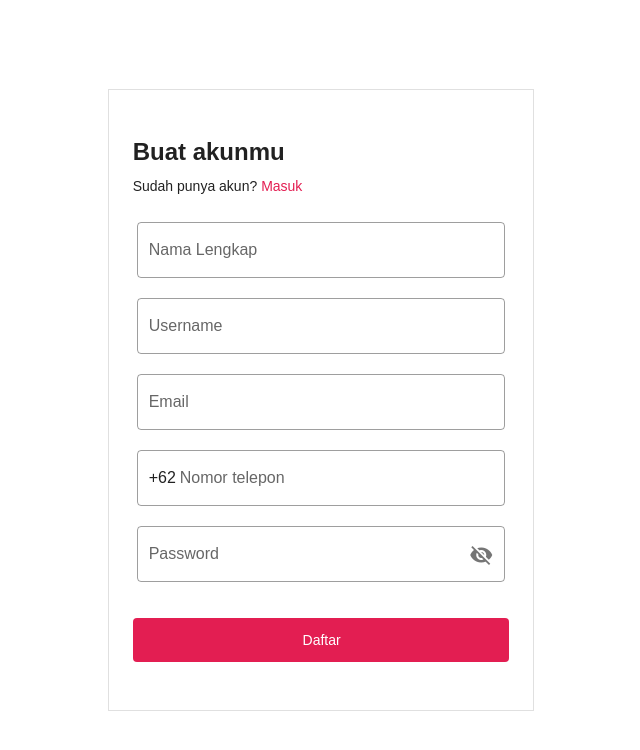
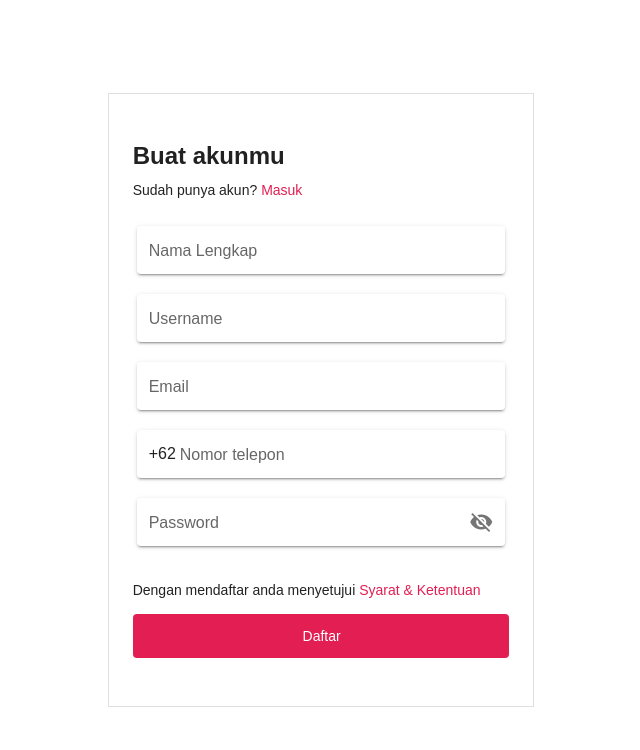
Before and after one commit to talentafigan/p2p-commerce-web-seller, a Vue app: page /auth/register in a window 1280 px wide. Shown: the top 750 px of the page, without its empty margins (319-959 px from the left). Built offline with nearby package versions, Linux system fonts and the light colour scheme; no server answers; a web font is replaced by a local one; what vue-js-toggle-button would draw is missing.

Commit message:
styles (auth) : moderinize ui register

```diff
--- a/src/views/auth/register.vue
+++ b/src/views/auth/register.vue
@@ -1,7 +1,7 @@
 <template>
   <v-app>
     <v-row align="center" justify="center" class="ma-0 w-full" dense no-gutters>
-      <v-col cols="4 ma-4">
+      <v-col cols="4">
         <v-card
           outlined
           elevation="0"
@@ -23,7 +23,7 @@
             <v-row dense class="ma-0">
               <v-col cols="12" class="mt-3">
                 <v-text-field
-                  outlined
+                  solo
                   :rules="rules.fullname"
                   v-model="form.fullname"
                   label="Nama Lengkap"
@@ -32,7 +32,7 @@
               </v-col>
               <v-col cols="12" class="mt-3">
                 <v-text-field
-                  outlined
+                  solo
                   :rules="rules.username"
                   v-model="form.username"
                   label="Username"
@@ -41,16 +41,16 @@
               </v-col>
               <v-col cols="12" class="mt-3">
                 <v-text-field
-                  outlined
                   :rules="rules.email"
                   v-model="form.email"
                   label="Email"
+                  solo
                   hide-details="auto"
                 ></v-text-field>
               </v-col>
               <v-col cols="12" class="mt-3">
                 <v-text-field
-                  outlined
+                  solo
                   prefix="+62"
                   :rules="rules.phone"
                   v-model="form.phone"
@@ -60,10 +60,10 @@
               </v-col>
               <v-col class="mt-3" cols="12">
                 <v-text-field
+                  solo
                   v-model="form.password"
                   @click:append="showPassword = !showPassword"
                   :type="showPassword ? 'text' : 'password'"
-                  outlined
                   :rules="rules.password"
                   :append-icon="showPassword ? 'mdi-eye' : 'mdi-eye-off'"
                   label="Password"
@@ -81,9 +81,13 @@
           >
             {{ errorMessage }}
           </v-alert>
+          <span class="mt-8 text-subtitle-2"
+            >Dengan mendaftar anda menyetujui
+            <span class="primary--text">Syarat & Ketentuan</span></span
+          >
           <v-btn
             @click="onClickRegister"
-            class="mt-8"
+            class="mt-4"
             block
             :disabled="isLoading"
             :loading="isLoading"
```
